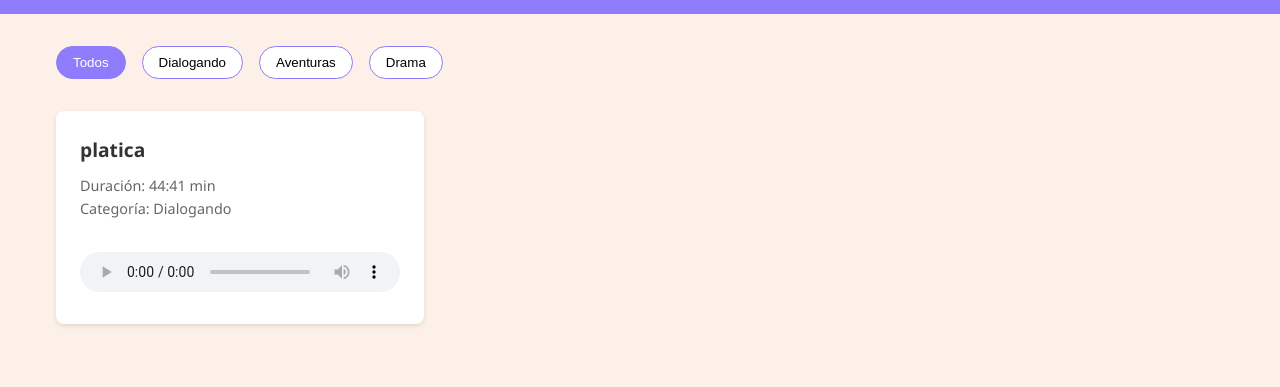
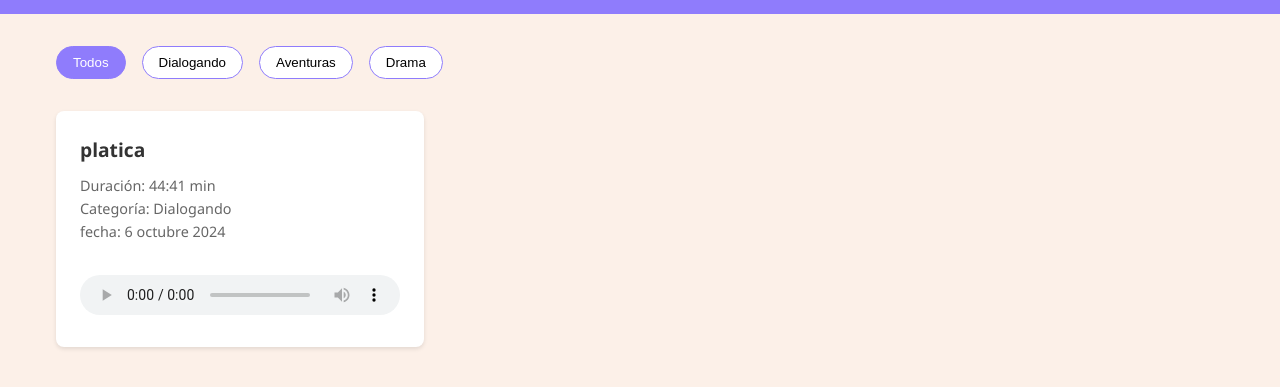
Before and after one commit to lllll-11/papavilla, a plain HTML site: page index.html in a window 1280 px wide. Shown: the part 101-488 px from the top of the page. Drawn offline with Linux system fonts and the light colour scheme.

Commit message:
Update index.html
ada

```diff
--- a/index.html
+++ b/index.html
@@ -141,6 +141,8 @@
                     <div class="audio-metadata">
                         <p>Duración: 44:41 min</p>
                         <p>Categoría: Dialogando</p>
+                        <p>fecha: 6 octubre 2024</p>
+
                     </div>
                 </div>
                 <audio controls class="custom-audio">
```
